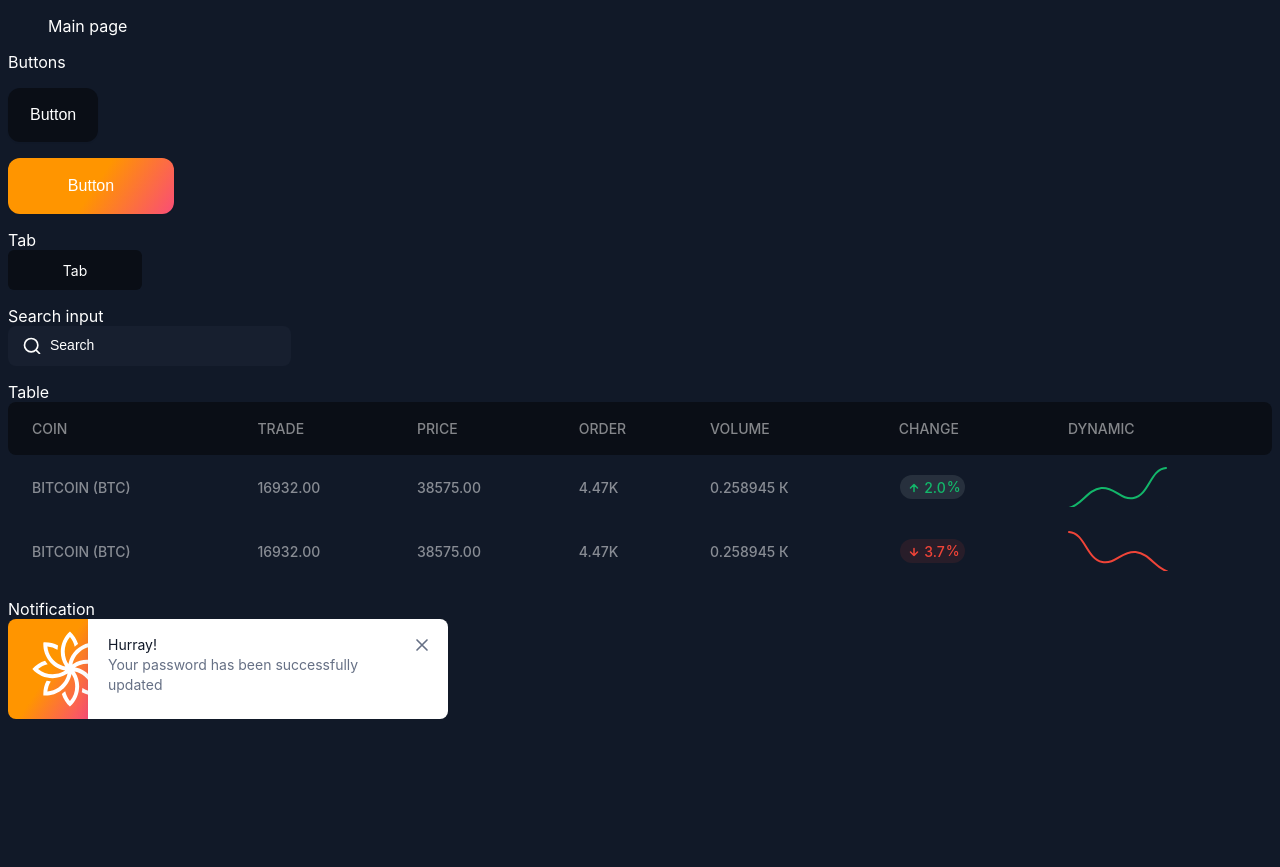
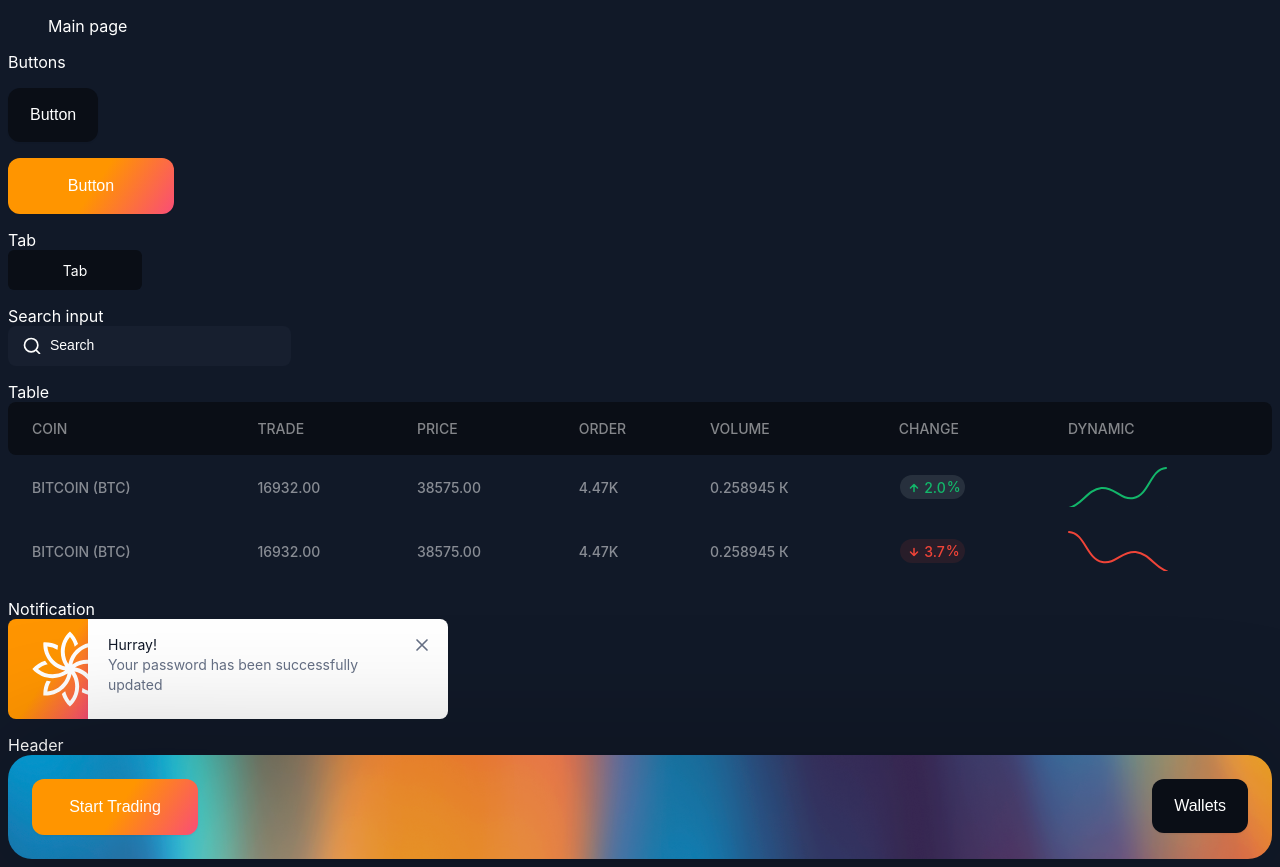
Before and after one commit to presslxqii/Manax-style, a website built with webpack: page src/pages/Components/index.html in a window 1280 px wide. Before the commit the page ends 800 px from the top, so only its background shows below. Built offline with nearby package versions, Linux system fonts and the light colour scheme.

Commit message:
added short header

```diff
--- a/src/pages/Components/index.html
+++ b/src/pages/Components/index.html
@@ -109,6 +109,19 @@
             </div>
         </div>
     </div>
+    <div>
+        Header
+        <div>
+            <div class="header">
+                <div>
+                    <button class="colored-button">Start Trading</button>
+                </div>
+                <div>
+                    <button class="black-button">Wallets</button>
+                </div>
+            </div>
+        </div>
+    </div>
 </div>
 </body>
 </html>
--- a/src/pages/Components/styles.css
+++ b/src/pages/Components/styles.css
@@ -172,6 +172,8 @@
 
 }
 
+
+/* Notification popup */
 .notification-container {
     display: flex;
     width: 440px;
@@ -217,3 +219,16 @@
         }
     }
 }
+
+/* Short header */
+.header {
+    padding: 24px;
+    width: 100%;
+    background-image: url("/src/assets/header.png");
+    filter: var(--trade-header-shadow);
+    border-radius: 24px;
+    background-size: cover;
+    background-position-x: center;
+    display: flex;
+    justify-content: space-between;
+}
```
